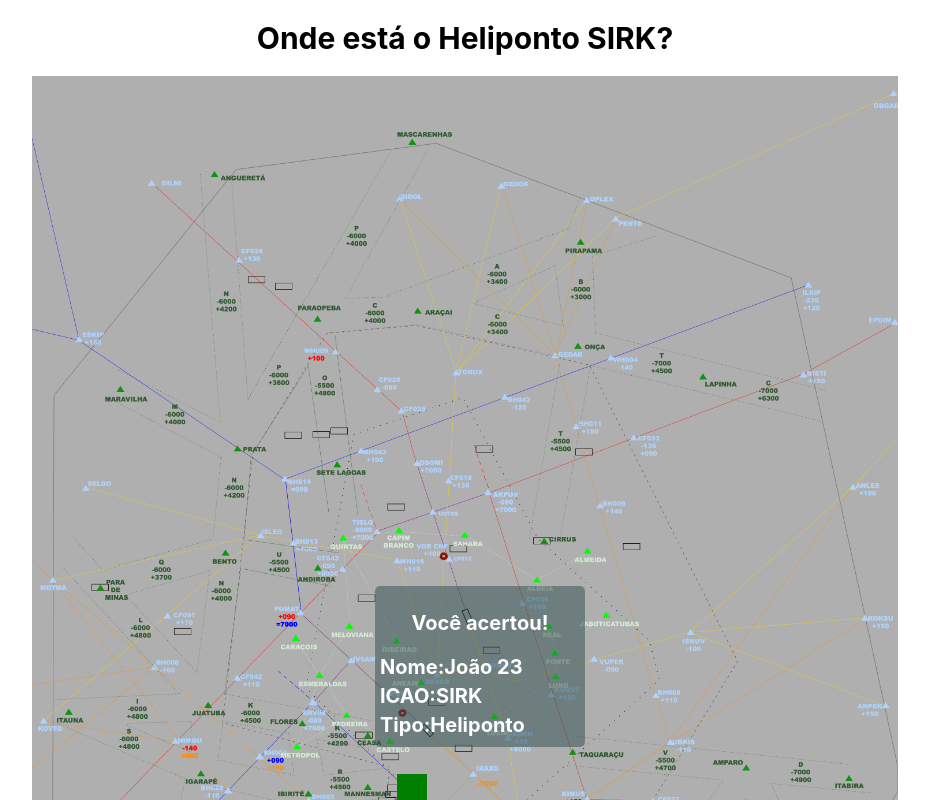
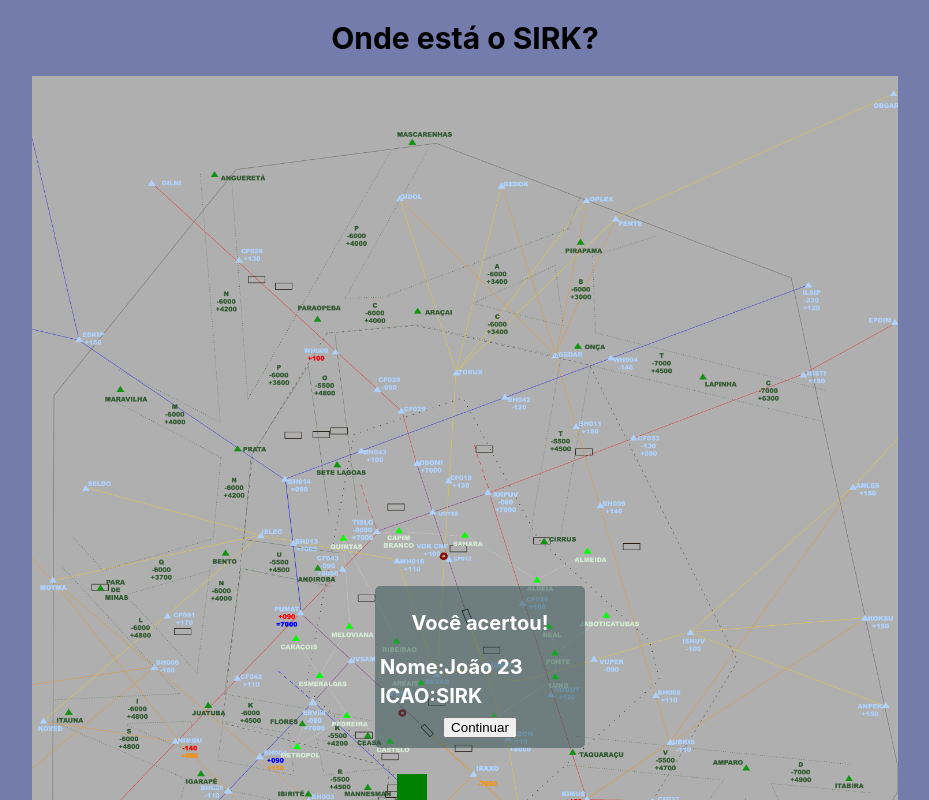
Before and after one commit to duduferrer/Quiz-TMA-BH, a React (Create React App) app: page / in a window 1280 px wide. Both pictures are taken after a click on the element 587 px from the left and 788 px from the top of the page. Shown: the top 800 px of the page, without its empty margins (175-1104 px from the left). Built offline with nearby package versions, Linux system fonts and the light colour scheme.

Commit message:
mudada interface pergunta, add botao continuar

```diff
--- a/src/pages/MapQuestion/MapQuestion.css
+++ b/src/pages/MapQuestion/MapQuestion.css
@@ -1,3 +1,6 @@
+body{
+  background-color: #747cac;
+}
 .img{
     position: relative;
     margin: auto;
@@ -18,6 +21,7 @@
     text-align: center;
     font-size: 30px;
     font-weight: bold;
+    background-color: ;
   }
 
 .map{
@@ -47,3 +51,7 @@
     margin-top: 0px;
     margin-bottom: 5px;
 }
+
+#continue{
+  text-align: center;
+}
--- a/src/pages/MapQuestion/MapQuestion.js
+++ b/src/pages/MapQuestion/MapQuestion.js
@@ -50,7 +50,9 @@ export const MapQuestion = ()=>{
                     <div className='DadosAD'>
                         <p className='item'>Nome:{airdromeQuestionsContext.name}</p>
                         <p className='item'>ICAO:{airdromeQuestionsContext.icao}</p>
-                        <p className='item'>Tipo:{airdromeQuestionsContext.type}</p>
+                        <div id="continue">
+                            <button>Continuar</button>
+                        </div>
                     </div>
                 </div>:""}
         </div>
--- a/src/pages/MapQuestion/Question.tsx
+++ b/src/pages/MapQuestion/Question.tsx
@@ -2,10 +2,8 @@ import React, { createContext, PropsWithChildren, useState } from 'react';
 
 interface AirdromeQuestion{
     id: number;
-    type: string;
     name: string;
     icao: string;
-    map: string;
     ans_x: number;
     ans_y: number;
 }
@@ -18,10 +16,8 @@ export const AirdromeQuestionsProvider: React.FC<Props> = ({children}) => {
     return (
         <AirdromeQuestionsContext.Provider value={{
             id: 1,
-            type: 'Heliponto',
             name: 'João 23',
             icao: 'SIRK',
-            map: '13x16 sem legenda AD',
             ans_x: 380.35,
             ans_y: 712.50
         }}>
```
